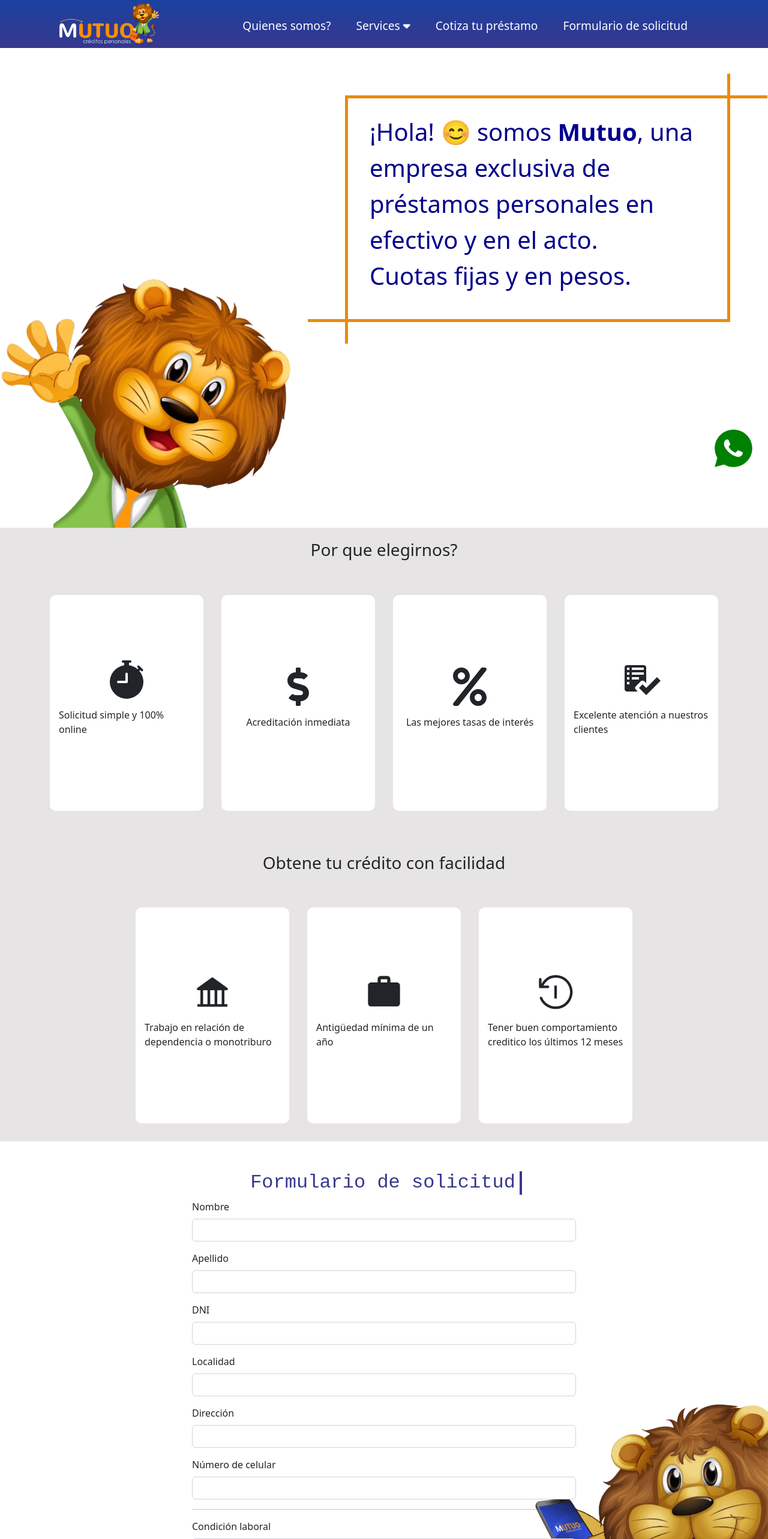
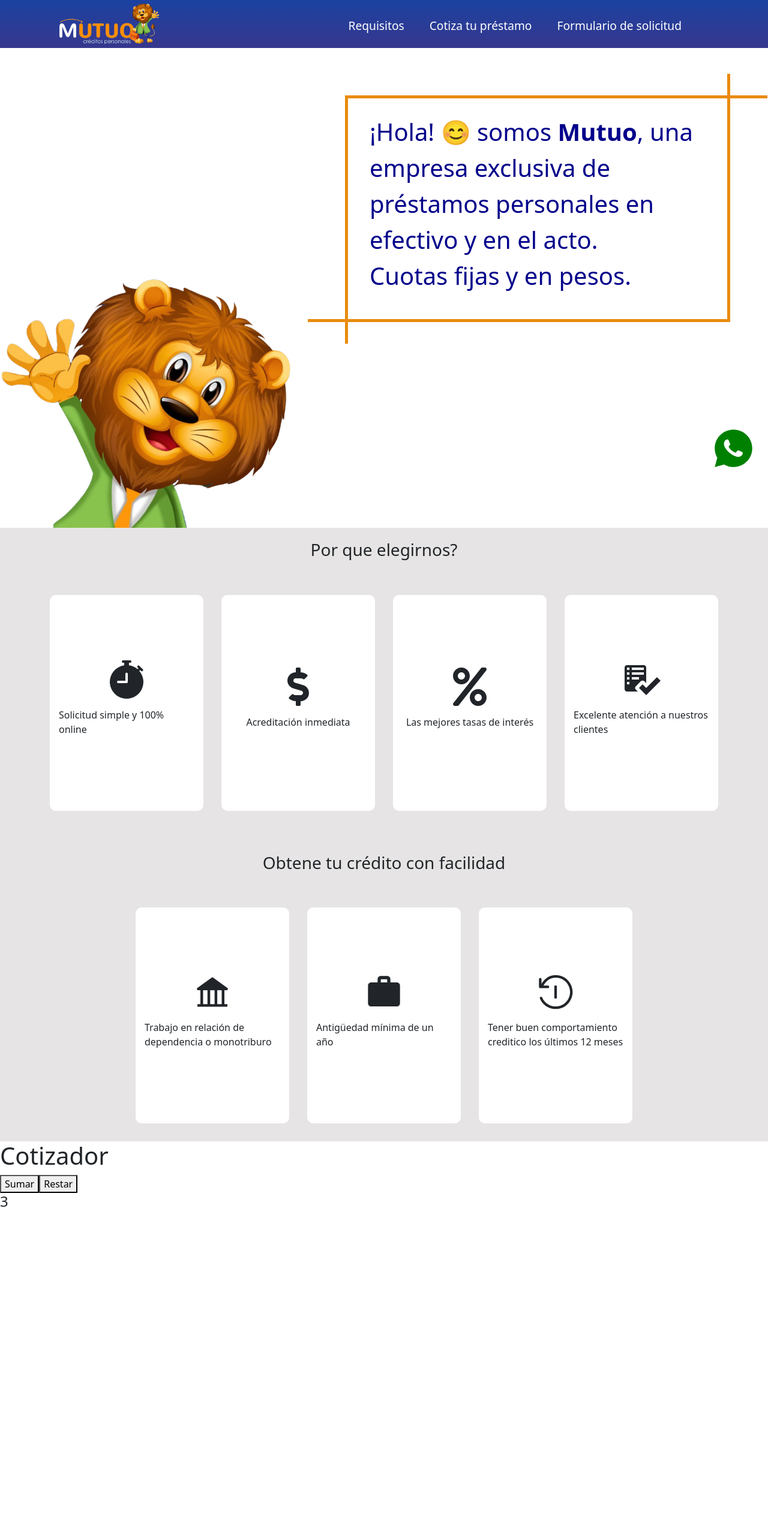
Before and after one commit to Eric9516/mutuo, a React (Create React App) app: page / in a window 1280 px wide. Shown: the top 2566 px of the page at 60% size. Built offline with nearby package versions, Linux system fonts and the light colour scheme; the HTML template or start-up script is replaced by a standard one.

Commit message:
empezando a trabajar en el cotizador

```diff
--- a/src/Styles/Dropdown.css
+++ /dev/null
@@ -1,36 +0,0 @@
-.dropdown-menu {
-    background: red;
-    width: 200px;
-    position: absolute;
-    top: 80px;
-    list-style: none;
-    text-align: start;
-}
-
-.dropdown-menu li {
-    background: #1888ff;
-    cursor: pointer;
-}
-
-.dropdown-menu li:hover {
-    background: #5cabff;
-}
-
-.dropdown-menu.clicked {
-    display: none;
-}
-
-.dropdown-link {
-    display: block;
-    height: 100%;
-    width: 100%;
-    text-decoration: none;
-    color: #fff;
-    padding: 16px;
-}
-
-@media screen and (max-width: 960px) {
-    .fa-caret-down {
-        display: none;
-    }
-}
--- a/src/Styles/Navbar.css
+++ b/src/Styles/Navbar.css
@@ -14,10 +14,10 @@
     top: -12px;
 }
 
-/* .fa-firstdraft {
+.fa-firstdraft {
     margin-left: 0.5rem;
     font-size: 1.6rem;
-} */
+}
 
 .nav-menu {
     display: grid;
@@ -48,7 +48,7 @@
     color: #fff;
     transition: all 0.2s ease-out;
 }
-/*
+
 .nav-links::after {
     content: "";
     position: absolute;
@@ -61,7 +61,7 @@
     transform: scale(0);
     transform-origin: bottom right;
     transition: transform 0.4s ease-in-out;
-} */
+}
 
 .nav-links:hover::after {
     transform: scaleX(1);
--- a/src/Styles/StyledContactUs.js
+++ b/src/Styles/StyledContactUs.js
@@ -3,7 +3,7 @@
 import image from "../img/leon2.png";
 
 export const StyledDiv = styled.div`
-    background-color: #fff;
+    background-color: rgb(230, 228, 228);
     background-image: url(${image});
     background-repeat: no-repeat;
     background-position: bottom right;
@@ -15,7 +15,7 @@
     padding-top: 30px;
 
     @media screen and (max-width: 1100px) {
-        background-color: #fff;
+        background-color: rgb(230, 228, 228);
         background-image: url(${image});
         background-repeat: no-repeat;
         background-position: bottom right;
@@ -23,7 +23,7 @@
     }
 
     @media screen and (max-width: 800px) {
-        background-color: #fff;
+        background-color: rgb(230, 228, 228);
         background-image: url(${image});
         background-repeat: no-repeat;
         background-position: bottom right;
@@ -68,5 +68,5 @@
 `;
 
 export const StyledFormControl = styled(FormControl)`
-    background-color: #fff;
+    background-color: rgb(255, 255, 228);
 `;
--- /dev/null
+++ b/src/Styles/StyledCotizador.js
@@ -0,0 +1,6 @@
+import styled from "styled-components";
+
+export const StyledCotAll = styled.div`
+    width: 100vw;
+    height: 100vh;
+`;
--- a/src/components/AboutUs.jsx
+++ b/src/components/AboutUs.jsx
@@ -3,7 +3,7 @@
 
 const AboutUs = () => {
     return (
-        <StyledDiv id="aboutUs">
+        <StyledDiv>
             <StyledChildDiv>
                 <Styledh3>
                     ¡Hola! 😊 somos <strong>Mutuo</strong>, una empresa exclusiva de préstamos personales en efectivo y en el acto.
--- /dev/null
+++ b/src/components/Cotizador.jsx
@@ -0,0 +1,30 @@
+import React, { useState } from "react";
+import { StyledCotAll } from "../Styles/StyledCotizador.js";
+
+const Cotizador = () => {
+    const [cuotas, setCuotas] = useState(3);
+
+    const sumar = () => {
+        setCuotas(cuotas + 3);
+        if (cuotas === 12) {
+            setCuotas(12);
+        }
+    };
+
+    const restar = () => {
+        setCuotas(cuotas - 3);
+        if (cuotas === 3) {
+            setCuotas(3);
+        }
+    };
+    return (
+        <StyledCotAll id="cotizador">
+            <h1>Cotizador</h1>
+            <button onClick={sumar}>Sumar</button>
+            <button onClick={restar}>Restar</button>
+            <h4>{cuotas}</h4>
+        </StyledCotAll>
+    );
+};
+
+export default Cotizador;
--- a/src/components/Dropdown.jsx
+++ /dev/null
@@ -1,27 +0,0 @@
-import React, { useState } from "react";
-import { MenuItems } from "./MenuItems";
-import "../Styles/Dropdown.css";
-import { Link } from "react-router-dom";
-
-const Dropdown = () => {
-    const [click, setClick] = useState(false);
-    const handleClick = () => setClick(!click);
-
-    return (
-        <>
-            <ul onClick={handleClick} className={click ? "dropdown-menu clicked" : "dropdown-menu"}>
-                {MenuItems.map((item, index) => {
-                    return (
-                        <li key={index}>
-                            <Link className={item.cName} to={item.path} onClick={() => setClick(false)}>
-                                {item.title}
-                            </Link>
-                        </li>
-                    );
-                })}
-            </ul>
-        </>
-    );
-};
-
-export default Dropdown;
--- a/src/components/MenuItems.jsx
+++ /dev/null
@@ -1,22 +0,0 @@
-export const MenuItems = [
-    {
-        title: "Marketing",
-        path: "/marketing",
-        cName: "dropdown-link",
-    },
-    {
-        title: "Consulting",
-        path: "/consulting",
-        cName: "dropdown-link",
-    },
-    {
-        title: "Design",
-        path: "/design",
-        cName: "dropdown-link",
-    },
-    {
-        title: "Development",
-        path: "/development",
-        cName: "dropdown-link",
-    },
-];
--- a/src/components/Navbar.jsx
+++ b/src/components/Navbar.jsx
@@ -1,31 +1,12 @@
 import React, { useState } from "react";
-import Dropdown from "./Dropdown";
 import Nav from "react-bootstrap/Nav";
 import { Link } from "react-router-dom";
 import "../Styles/Navbar.css";
 
 function Navbar() {
     const [click, setClick] = useState(false);
-    const [dropdown, setDropdown] = useState(false);
-
     const handleClick = () => setClick(!click);
     const closeMobileMenu = () => setClick(false);
-
-    const onMouseEnter = () => {
-        if (window.innerWidth < 960) {
-            setDropdown(false);
-        } else {
-            setDropdown(true);
-        }
-    };
-
-    const onMouseLeave = () => {
-        if (window.innerWidth < 960) {
-            setDropdown(false);
-        } else {
-            setDropdown(false);
-        }
-    };
 
     return (
         <>
@@ -38,18 +19,12 @@
                 </div>
                 <ul className={click ? "nav-menu active" : "nav-menu"}>
                     <li className="nav-item">
-                        <Nav.Link href="#aboutUs" className="nav-links" onClick={closeMobileMenu}>
-                            Quienes somos?
+                        <Nav.Link href="#requisitos" className="nav-links" onClick={closeMobileMenu}>
+                            Requisitos
                         </Nav.Link>
                     </li>
-                    <li className="nav-item" onMouseEnter={onMouseEnter} onMouseLeave={onMouseLeave}>
-                        <Link to="/services" className="nav-links" onClick={closeMobileMenu}>
-                            Services <i className="fas fa-caret-down" />
-                        </Link>
-                        {dropdown && <Dropdown />}
-                    </li>
                     <li className="nav-item">
-                        <Nav.Link href="#home" className="nav-links" onClick={closeMobileMenu}>
+                        <Nav.Link href="#cotizador" className="nav-links" onClick={closeMobileMenu}>
                             Cotiza tu préstamo
                         </Nav.Link>
                     </li>
--- a/src/components/PorqueElegirnos.jsx
+++ b/src/components/PorqueElegirnos.jsx
@@ -14,14 +14,14 @@
                         return <Card key={index} icono={item.icono} txtFront={item.textoFront} txtBack={item.textoBack} />;
                     })}
                 </StyledDivContainer>
-                <StyledTitle>Obtene tu crédito con facilidad</StyledTitle>
+                <StyledTitle id="requisitos">Obtene tu crédito con facilidad</StyledTitle>
                 <StyledDivContainer>
                     {easily.map((item, index) => {
                         return <Card key={index} icono={item.icono} txtFront={item.textoFront} txtBack={item.textoBack} />;
                     })}
                 </StyledDivContainer>
                 <StyledLogoWhatsapp>
-                    <a href="https://wa.link/ubocaj" target="_blank">
+                    <a href="https://wa.link/ubocaj" target="_blank" rel="noreferrer">
                         <RiWhatsappFill color="green" size="lg" />
                     </a>
                 </StyledLogoWhatsapp>
--- a/src/pages/Home.jsx
+++ b/src/pages/Home.jsx
@@ -1,6 +1,7 @@
 import React from "react";
 import AboutUs from "../components/AboutUs";
 import ContactUs from "../components/ContactUs";
+import Cotizador from "../components/Cotizador";
 import PorqueElegirnos from "../components/PorqueElegirnos";
 
 const Home = () => {
@@ -8,6 +9,7 @@
         <>
             <AboutUs />
             <PorqueElegirnos />
+            <Cotizador />
             <ContactUs />
         </>
     );
```
